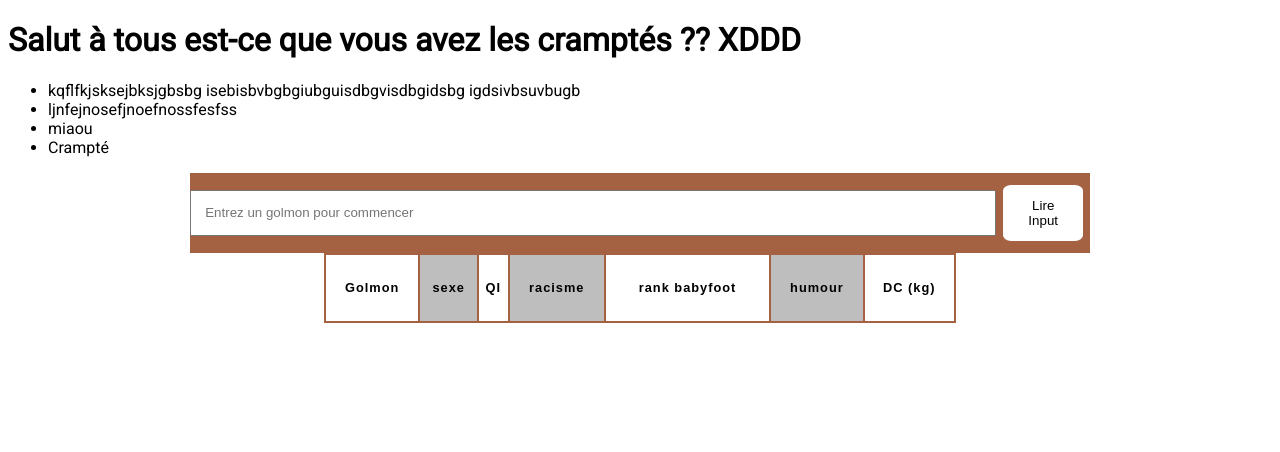
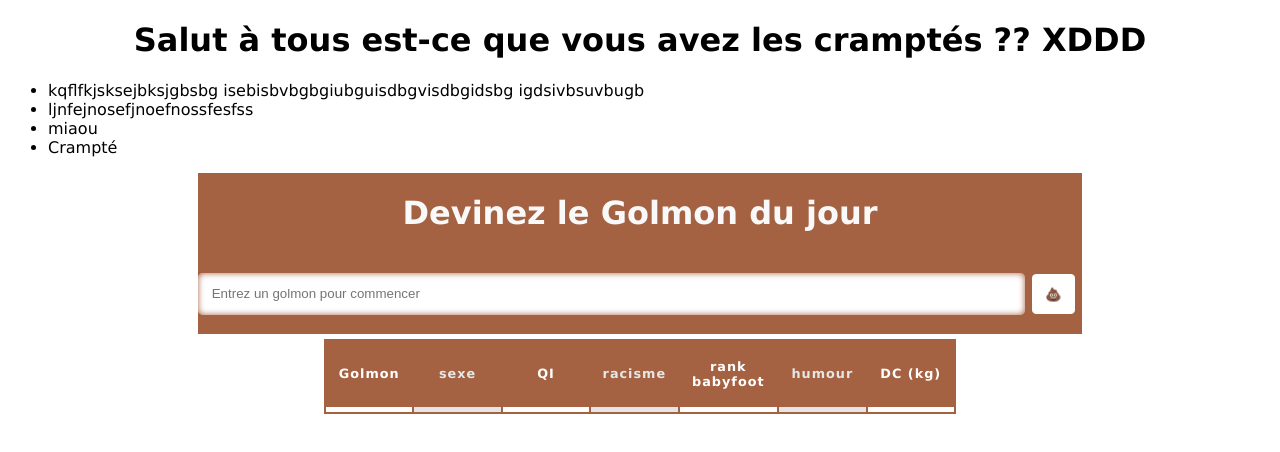
Before and after one commit to Leirbagze/Golmondle, a plain HTML site: page golmondle.html in a window 1280 px wide. Drawn offline with Linux system fonts and the light colour scheme.

Commit message:
apparence cases + titre + 💩

```diff
--- a/golmondle.css
+++ b/golmondle.css
@@ -1,11 +1,17 @@
 @import url('https://fonts.googleapis.com/css2?family=Roboto&display=swap');
 
 body  {
-    font-family: Roboto;
+    font-family:'Lucida Sans', 'Lucida Sans Regular', 'Lucida Grande', 'Lucida Sans Unicode', Geneva, Verdana, sans-serif
+}
+
+
+h1 {
+    text-align: center;
+
+
 }
 
 entree {
-    background-color: rgb(165, 98, 67);
     width:100%;
     margin: auto;
     display: flex;
@@ -15,6 +21,10 @@ entree {
 }
 
 .dropdown {
+
+    background-color:rgb(165, 98, 67);
+    color:#f9f9f9;
+
     width: 50%;
     position: relative;
     display: table;
@@ -44,6 +54,7 @@ entree {
 
 entree > button {
     background-color: rgb(255, 255, 255);
+    height: 3em;
     border-radius: 10%;
     border: none;
     padding: 1em;
@@ -53,21 +64,29 @@ entree > button {
 
 entree > button:hover {
     background-color: rgb(255, 238, 0);
+
+
     cursor: pointer;
 }
 
 input {
+    box-shadow: inset 0 0 6px rgb(165, 98, 67);
+    border-radius: 5px;
+    border:none;
     padding: 1em;
     width: 60em;
 }
 
 th {
-    background-color: #ffffff;
+    color: white;
+    width: 5em;
     height: 5em;
+    border-bottom: 5px solid rgb(255, 255, 255);
 }
 
 th:nth-child(2n) {
-    background-color: #bebebe;
+    color: rgb(230, 230, 230);
+    border-bottom: 5px solid rgb(230, 230, 230);
 }
 
 .afficher {
@@ -81,7 +100,12 @@ tr {
 }
 td {
     text-align: center;
+    color: white;
+    text-shadow: 0 0 3px #000;
+
     background-color: rgb(238, 89, 89);
+    border: 1px solid rgb(255, 255, 255);
+    box-shadow: inset 0 0 6px #000;
     width: 5em;
     height: 5em;
 }
@@ -91,8 +115,16 @@ td:nth-child(2n) {
 table {
     width:50%;
     margin: auto;
-    font-family: sans-serif;
+
     font-size: 0.8rem;
     letter-spacing: 1px;
     background-color: rgb(165, 98, 67);
+    border-top: 5px solid rgb(255, 255, 255);
+
 }
+
+a:hover {
+    background-color: rgb(255, 238, 0);
+
+
+}
--- a/golmondle.html
+++ b/golmondle.html
@@ -14,9 +14,10 @@
             <li>Crampté</li>
         </ul>
         <div class="dropdown">
+            <h1>Devinez le Golmon du jour</h1>
             <entree>
-                <input id="entree" type="text" placeholder="Entrez un golmon pour commencer" onkeydown="verifierTouche(event)"></input>
-                <button onclick="">Lire Input</button>
+                <input id="entree" type="text" placeholder="Entrez un golmon pour commencer" onkeydown="verifierTouche(event)"/>
+                <button onclick="">💩</button>
             </entree>
             <div class="dropdown-content">
                 <a id="DYan" href="#">Yan</a>
```
